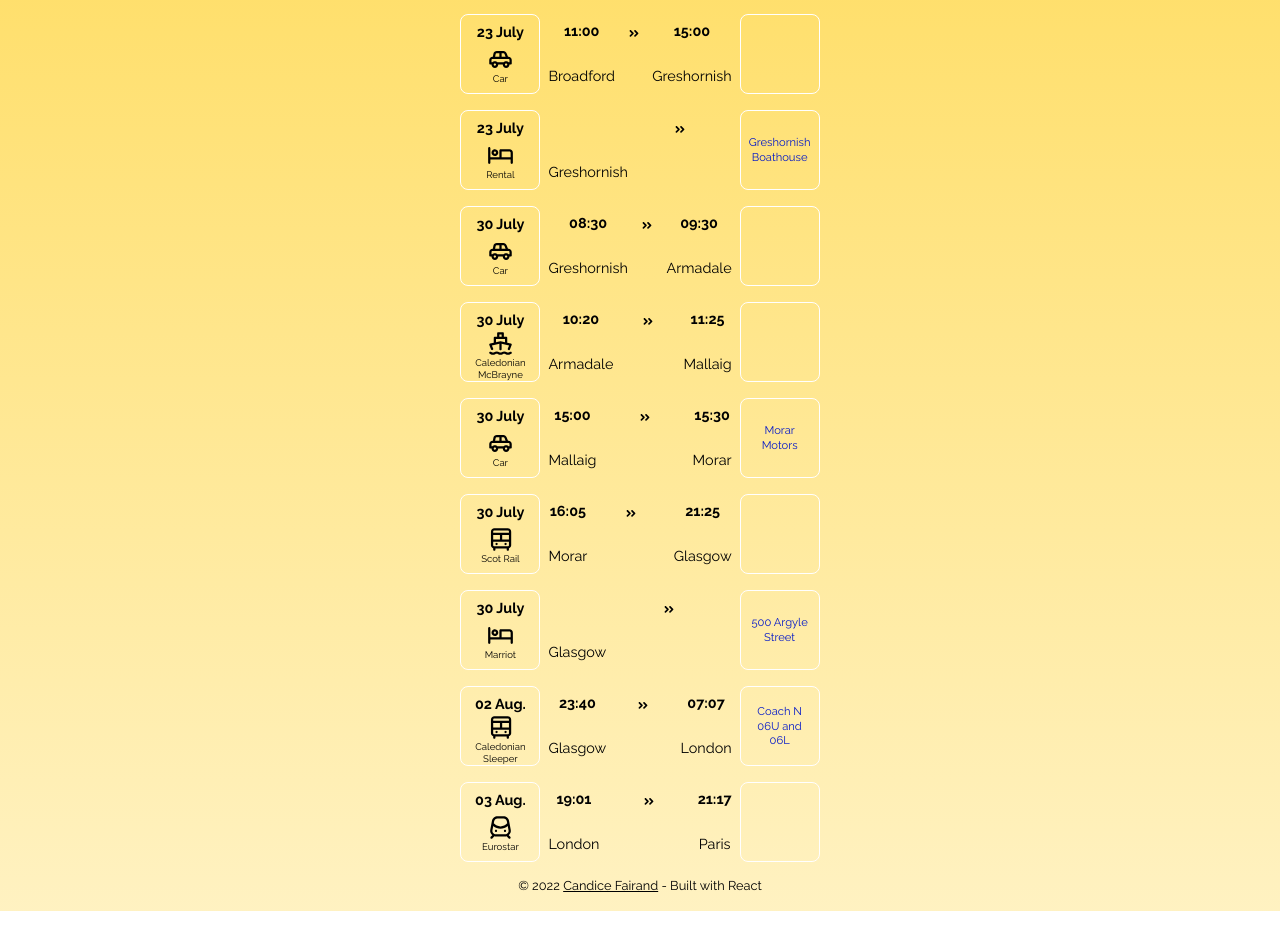
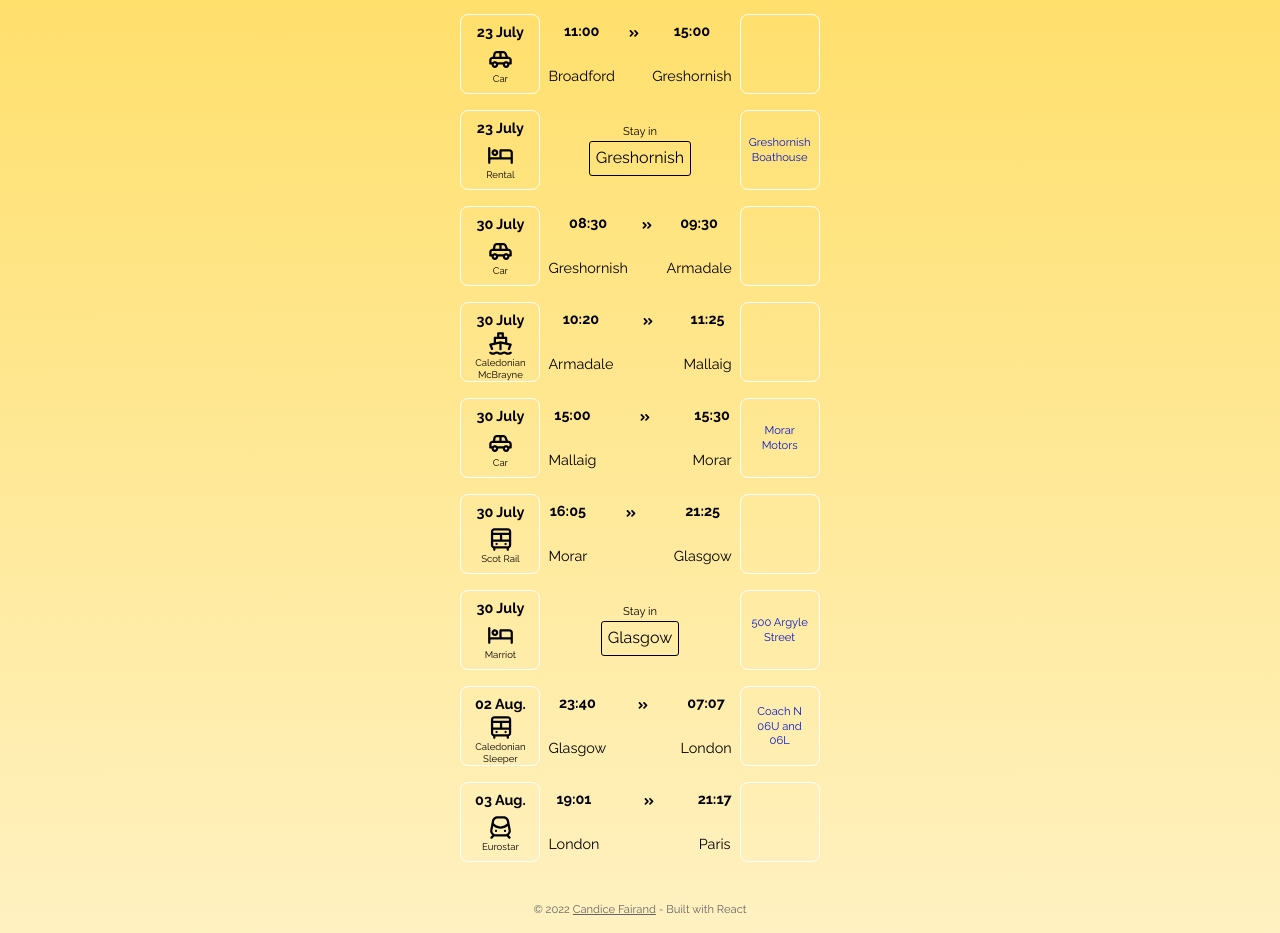
Before and after one commit to Candyfair/TravelPlan, a React app: page /schedule in a window 1280 px wide. Shown: the part 482-1415 px from the top of the page. Before the commit the page ends 1393 px from the top, so only its background shows below. Built offline with nearby package versions, Linux system fonts and the light colour scheme.

Commit message:
Style hotel stays

```diff
--- a/src/components/Footer/style.scss
+++ b/src/components/Footer/style.scss
@@ -1,7 +1,11 @@
+@import '../../styles/vars';
+
 .footer {
 
   &__text {
-    font-size: 0.8rem;
+    color: $text-footer;
+    font-size: 0.7rem;
     text-align: center;
+    padding-top: $spacer*1.5;
   }
 }
--- a/src/components/Trips/Trip/index.js
+++ b/src/components/Trips/Trip/index.js
@@ -81,7 +81,7 @@ const Trip = ({
       </div>
 
       {/* Middle part */}
-      <div className="trip__middle">
+      <div className={`trip__middle${travelType === 'hotel' ? ' hide' : ''}`}>
 
         <div className="trip__middle__timetable">
           <p className="trip__middle__time">{timeDeparture}</p>
@@ -96,6 +96,12 @@ const Trip = ({
           <p className="trip__middle__time">{timeArrival}</p>
           <p className="trip__middle__city">{placeArrival}</p>
         </div>
+      </div>
+
+      {/* Case: hotel */}
+      <div className={`trip__middle${travelType === 'hotel' ? ' center' : ' hide'}`}>
+        <p className="trip__middle__stay-label">Stay in</p>
+        <p className="trip__middle__stay">{placeDeparture}</p>
       </div>
 
       {/* Last frame */}
--- a/src/components/Trips/Trip/style.scss
+++ b/src/components/Trips/Trip/style.scss
@@ -61,9 +61,31 @@
       font-weight: 400;
       text-align: center
     }
+
+    // Hotel
+    &__stay-label {
+      font-size: 0.7rem;
+      margin-bottom: 3px;
+    }
+
+    &__stay {
+      font-size: 1rem;
+      border: 1px solid $text;
+      padding: 6px;
+      border-radius: 3px;
+    }
   }
 }
 
 .details {
   @include flexCenter(center, center, column);
 }
+
+// Hotel
+.hide {
+  display: none;
+}
+
+.center {
+  @include flexCenter(center, center, column);
+}
--- a/src/styles/_vars.scss
+++ b/src/styles/_vars.scss
@@ -7,3 +7,4 @@ $background-light: hsla(47,100%,63%,0.2);
 $text: hsl(0,0%,0%);
 $frame: hsl(0,0%,100%);
 $booking-details: hsl(234,96%,40%);
+$text-footer: hsl(0,0%,40%);
```
